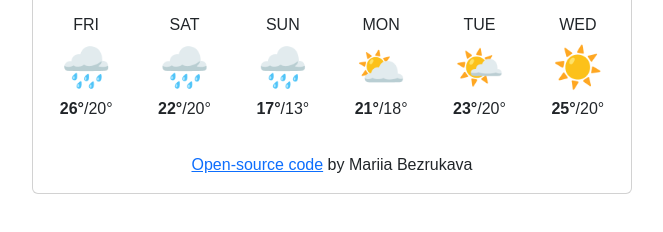
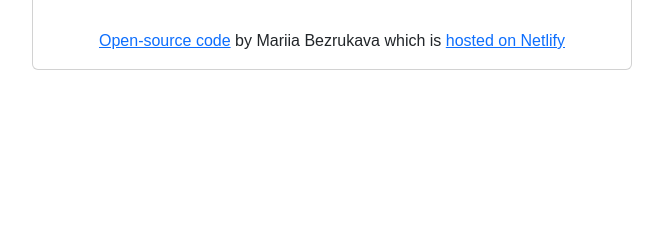
Before and after one commit to Mari4ka89/weather-app, a website built with Parcel: page index.html in a window 1280 px wide. Shown: the part 238-470 px from the top of the page, without its empty margins (308-971 px from the left). Built offline with nearby package versions, Linux system fonts and the light colour scheme; no server answers.

Commit message:
Removed forecast layout with fake data

```diff
--- a/index.html
+++ b/index.html
@@ -79,56 +79,15 @@
               </ul>
             </div>
           </div>
-          <div class="row pt-3">
-            <div class="col-2">
-              <div class="text-center text-uppercase">Fri</div>
-              <div class="text-center fs-1">🌧️</div>
-              <div class="text-center">
-                <span class="fw-bold">26°</span>/20°
-              </div>
-            </div>
-            <div class="col-2">
-              <div class="text-center text-uppercase">Sat</div>
-              <div class="text-center fs-1">🌧️</div>
-              <div class="text-center">
-                <span class="fw-bold">22°</span>/20°
-              </div>
-            </div>
-            <div class="col-2">
-              <div class="text-center text-uppercase">Sun</div>
-              <div class="text-center fs-1">🌧️</div>
-              <div class="text-center">
-                <span class="fw-bold">17°</span>/13°
-              </div>
-            </div>
-            <div class="col-2">
-              <div class="text-center text-uppercase">Mon</div>
-              <div class="text-center fs-1">⛅</div>
-              <div class="text-center">
-                <span class="fw-bold">21°</span>/18°
-              </div>
-            </div>
-            <div class="col-2">
-              <div class="text-center text-uppercase">Tue</div>
-              <div class="text-center fs-1">🌤️</div>
-              <div class="text-center">
-                <span class="fw-bold">23°</span>/20°
-              </div>
-            </div>
-            <div class="col-2">
-              <div class="text-center text-uppercase">Wed</div>
-              <div class="text-center fs-1">☀️</div>
-              <div class="text-center">
-                <span class="fw-bold">25°</span>/20°
-              </div>
-            </div>
-          </div>
         </div>
         <div class="card-body text-center">
           <a href="https://github.com/Mari4ka89/weather-app" target="_blank">
             Open-source code</a
           >
-          by Mariia Bezrukava
+          by Mariia Bezrukava which is
+          <a href="https://lucent-strudel-ec4419.netlify.app/" target="_blank"
+            >hosted on Netlify</a
+          >
         </div>
       </div>
     </div>
--- a/src/index.js
+++ b/src/index.js
@@ -54,6 +54,7 @@ function showTemperature(response) {
   let iconElement = document.querySelector("#icon");
 
   celsiusValue = temp;
+  addRemoveClass(celsiusLink, fahrenheitLink);
   document.querySelector("#city").innerHTML = name;
   document.querySelector("#temperature").innerHTML = Math.round(temp);
   document.querySelector("#weather-description").innerHTML = main;
```
